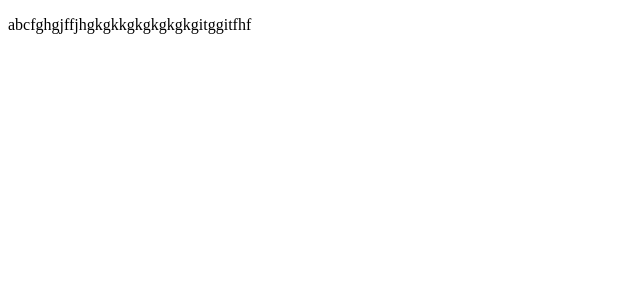
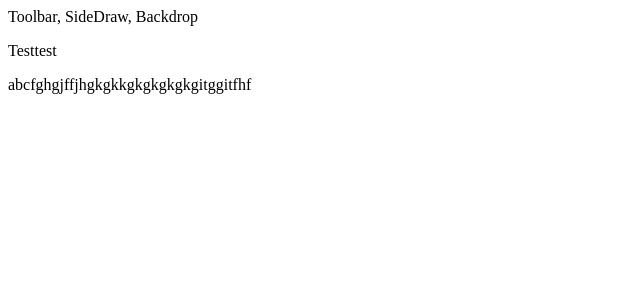
Before and after one commit to bilalmirza79500/Bilal, a React (Create React App) app: page / in a window 1280 px wide. Shown: the top 300 px of the page, without its empty margins (0-640 px from the left). Built offline with nearby package versions, Linux system fonts and the light colour scheme.

Commit message:
corection of aox file

```diff
--- a/src/hoc/Aox.js
+++ b/src/hoc/Aox.js
@@ -1,7 +1,8 @@
 import React from 'react';
 const  aox = (props)  => {
+    console.log("Bilal",props);
     return(<div>
-        {props.childred}
+        {props.children}
         <p>abcfghgjffjhgkgkkgkgkgkgkgitggitfhf</p>
         </div>)
     };
```
